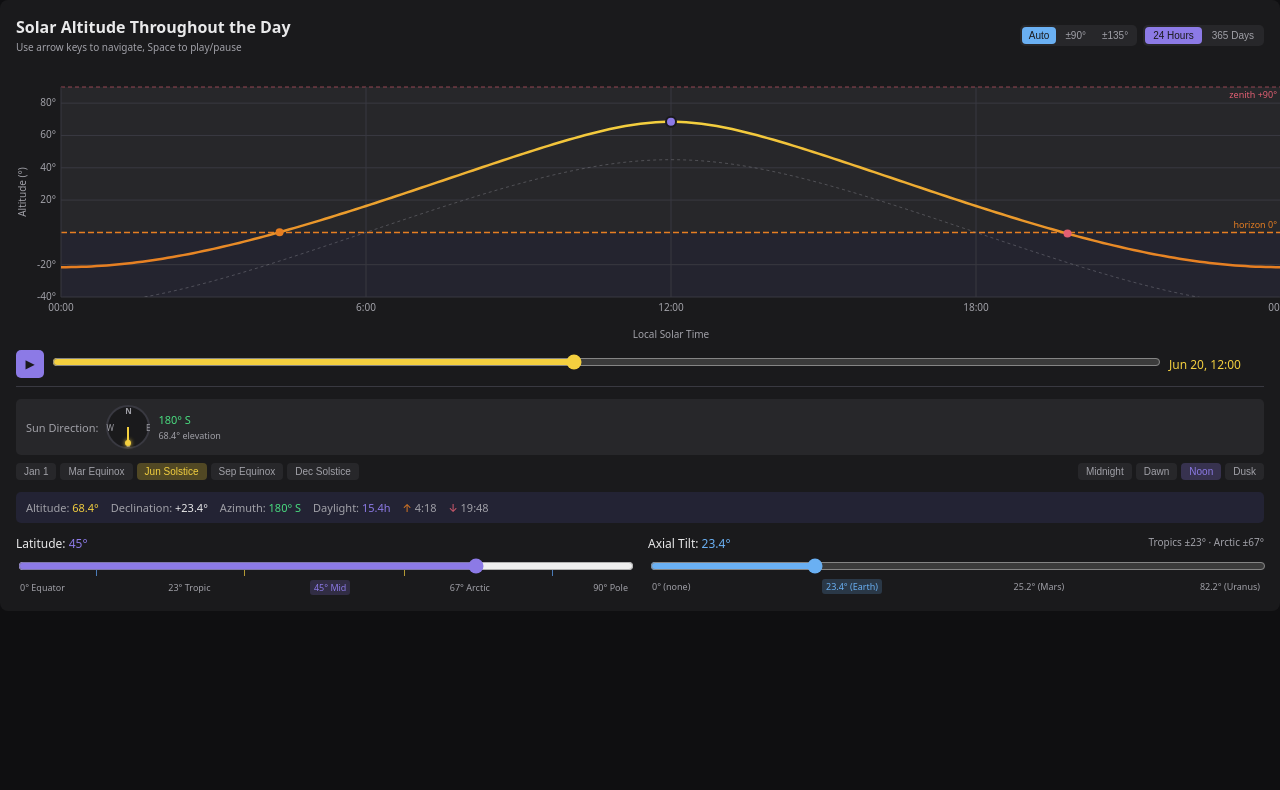
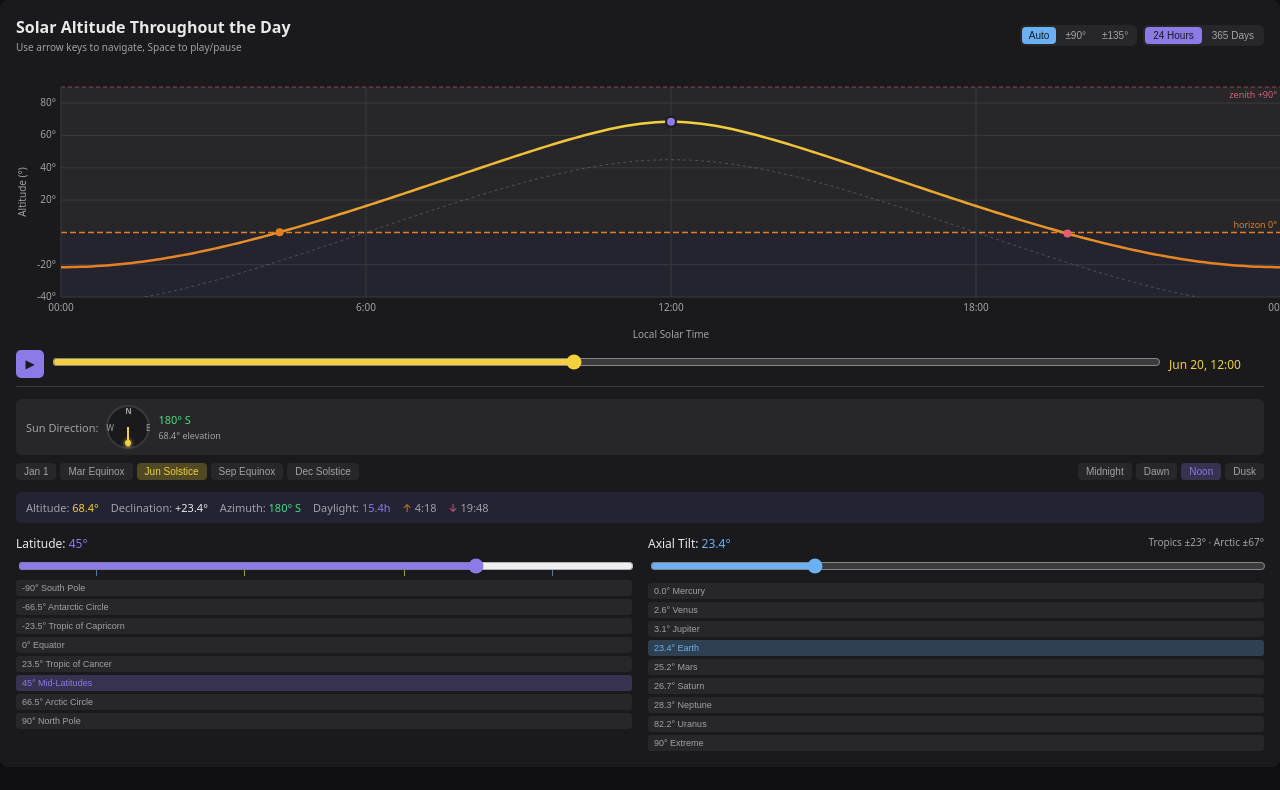
Before and after one commit to johnhenry/sun-in-sky, a React (Vite) app: page / in a window 1280 px wide. Shown: the top 790 px of the page. Built offline with nearby package versions, Linux system fonts and the light colour scheme.

Commit message:
fix lesons

```diff
--- a/src/App.jsx
+++ b/src/App.jsx
@@ -113,8 +113,11 @@ const SunPositionViz = () => {
     return getAltitude(hour, decl);
   };
 
+  // FIX #2: Ensure path generation works at poles
   const computeDayAltitudes = (decl) => {
     const points = [];
+    // At the poles (latitude ±90), sun altitude is constant throughout the day
+    // It equals the declination. We still need to generate points for rendering.
     for (let i = 0; i <= 240; i++) {
       const hour = i / 10;
       points.push({ hour, altitude: getAltitude(hour, decl) });
@@ -181,7 +184,8 @@ const SunPositionViz = () => {
     }));
   }, [equinoxAltitudes, graphWidth, yMax, yRange, viewMode]);
 
-  const pathD = curveData.map((p, i) => `${i === 0 ? 'M' : 'L'} ${p.x} ${p.y}`).join(' ');
+  // FIX #2: Ensure path is always generated even at poles where altitude is constant
+  const pathD = curveData.length > 0 ? curveData.map((p, i) => `${i === 0 ? 'M' : 'L'} ${p.x} ${p.y}`).join(' ') : '';
   const equinoxPathD = equinoxCurve ? equinoxCurve.map((p, i) => `${i === 0 ? 'M' : 'L'} ${p.x} ${p.y}`).join(' ') : '';
 
   const horizonY = altToY(0);
@@ -212,21 +216,30 @@ const SunPositionViz = () => {
     : (curveData.filter(p => p.altitude >= 0).length / curveData.length) * 24
   ) : null;
 
-  // Presets that adapt to current tilt
+  // FIX #5: All planet axial tilts as bookmarks (sorted 0° to 90°)
   const tiltPresets = [
-    { value: 0, label: '0° (none)' },
-    { value: 23.45, label: '23.4° (Earth)' },
-    { value: 25.19, label: '25.2° (Mars)' },
-    { value: 82.23, label: '82.2° (Uranus)' },
+    { value: 0.034, label: '0.0° Mercury' },
+    { value: 2.6, label: '2.6° Venus' },
+    { value: 3.1, label: '3.1° Jupiter' },
+    { value: 23.4, label: '23.4° Earth' },
+    { value: 25.2, label: '25.2° Mars' },
+    { value: 26.7, label: '26.7° Saturn' },
+    { value: 28.3, label: '28.3° Neptune' },
+    { value: 82.2, label: '82.2° Uranus' },
+    { value: 90, label: '90° Extreme' },
   ];
 
-  const latPresets = useMemo(() => [
+  // FIX #3: Fixed latitude bookmarks with proper geographic labels
+  const latPresets = [
+    { value: -90, label: '-90° South Pole' },
+    { value: -66.5, label: '-66.5° Antarctic Circle' },
+    { value: -23.5, label: '-23.5° Tropic of Capricorn' },
     { value: 0, label: '0° Equator' },
-    { value: Math.round(tropicLat), label: `${Math.round(tropicLat)}° Tropic` },
-    { value: 45, label: '45° Mid' },
-    { value: Math.round(arcticLat), label: `${Math.round(arcticLat)}° Arctic` },
-    { value: 90, label: '90° Pole' },
-  ], [tropicLat, arcticLat]);
+    { value: 23.5, label: '23.5° Tropic of Cancer' },
+    { value: 45, label: '45° Mid-Latitudes' },
+    { value: 66.5, label: '66.5° Arctic Circle' },
+    { value: 90, label: '90° North Pole' },
+  ];
 
   // Key dates with accurate day numbers
   const datePresets = [
@@ -576,8 +589,8 @@ const SunPositionViz = () => {
           <path d={equinoxPathD} fill="none" stroke="#a1a1a8" strokeWidth="1" strokeDasharray="3,3" opacity="0.35" clipPath="url(#graphClip)" />
         )}
 
-        {/* Sun path */}
-        <path d={pathD} fill="none" stroke="url(#sunGradient)" strokeWidth={viewMode === 'day' ? 2.5 : 1.2} clipPath="url(#graphClip)" />
+        {/* Sun path - FIX #2: Always render, even at poles where it's a horizontal line */}
+        {pathD && <path d={pathD} fill="none" stroke="url(#sunGradient)" strokeWidth={viewMode === 'day' ? 2.5 : 1.2} clipPath="url(#graphClip)" />}
 
         {/* Sunrise/sunset markers */}
         {viewMode === 'day' && sunrisePoint && (
@@ -713,8 +726,8 @@ const SunPositionViz = () => {
         </span>
       </div>
 
-      {/* Compass indicator (day view only) */}
-      {viewMode === 'day' && currentAltitude > -18 && (
+      {/* Compass indicator (day view only) - FIX #1: Always visible, shows sun azimuth even below horizon */}
+      {viewMode === 'day' && (
         <div style={{
           display: 'flex',
           alignItems: 'center',
@@ -883,7 +896,7 @@ const SunPositionViz = () => {
             {declination >= 0 ? '+' : ''}{declination.toFixed(1)}°
           </span>
         </div>
-        {viewMode === 'day' && currentAltitude > -18 && (
+        {viewMode === 'day' && (
           <div>
             <span style={{ color: '#a1a1a8' }}>Azimuth: </span>
             <span
@@ -999,21 +1012,32 @@ const SunPositionViz = () => {
             )}
           </div>
 
-          <div style={{ display: 'flex', justifyContent: 'space-between', fontSize: '9px' }}>
+          {/* FIX #4: Latitude bookmarks anchored to left in a column layout */}
+          <div style={{ display: 'flex', flexDirection: 'column', gap: '3px', fontSize: '9px', marginTop: '4px' }}>
             {latPresets.map(p => (
-              <span
+              <button
                 key={p.label}
                 onClick={() => setLatitude(p.value)}
                 style={{
                   cursor: 'pointer',
-                  padding: '1px 4px',
+                  padding: '3px 6px',
                   borderRadius: '3px',
-                  backgroundColor: Math.abs(latitude - p.value) < 2 ? 'rgba(140, 122, 230, 0.2)' : 'transparent',
+                  border: 'none',
+                  textAlign: 'left',
+                  backgroundColor: Math.abs(latitude - p.value) < 2 ? 'rgba(140, 122, 230, 0.25)' : '#27272a',
                   color: Math.abs(latitude - p.value) < 2 ? '#8c7ae6' : '#a1a1a8',
+                  fontSize: '9px',
+                  transition: 'all 0.15s ease',
+                }}
+                onMouseOver={(e) => {
+                  if (Math.abs(latitude - p.value) >= 2) e.target.style.backgroundColor = 'rgba(140, 122, 230, 0.1)';
+                }}
+                onMouseOut={(e) => {
+                  if (Math.abs(latitude - p.value) >= 2) e.target.style.backgroundColor = '#27272a';
                 }}
               >
                 {p.label}
-              </span>
+              </button>
             ))}
           </div>
         </div>
@@ -1045,21 +1069,32 @@ const SunPositionViz = () => {
             style={{ width: '100%', accentColor: '#6ab0f3', marginBottom: '4px', cursor: 'pointer' }}
           />
 
-          <div style={{ display: 'flex', justifyContent: 'space-between', fontSize: '9px' }}>
+          {/* FIX #6: Axial tilt bookmarks anchored to left in a column layout */}
+          <div style={{ display: 'flex', flexDirection: 'column', gap: '3px', fontSize: '9px', marginTop: '4px' }}>
             {tiltPresets.map(p => (
-              <span
+              <button
                 key={p.label}
                 onClick={() => setAxialTilt(p.value)}
                 style={{
                   cursor: 'pointer',
-                  padding: '1px 4px',
+                  padding: '3px 6px',
                   borderRadius: '3px',
-                  backgroundColor: Math.abs(axialTilt - p.value) < 0.5 ? 'rgba(106, 176, 243, 0.2)' : 'transparent',
+                  border: 'none',
+                  textAlign: 'left',
+                  backgroundColor: Math.abs(axialTilt - p.value) < 0.5 ? 'rgba(106, 176, 243, 0.25)' : '#27272a',
                   color: Math.abs(axialTilt - p.value) < 0.5 ? '#6ab0f3' : '#a1a1a8',
+                  fontSize: '9px',
+                  transition: 'all 0.15s ease',
+                }}
+                onMouseOver={(e) => {
+                  if (Math.abs(axialTilt - p.value) >= 0.5) e.target.style.backgroundColor = 'rgba(106, 176, 243, 0.1)';
+                }}
+                onMouseOut={(e) => {
+                  if (Math.abs(axialTilt - p.value) >= 0.5) e.target.style.backgroundColor = '#27272a';
                 }}
               >
                 {p.label}
-              </span>
+              </button>
             ))}
           </div>
         </div>
```
Also changed, not shown: lessons/elementary-lessons.md (+15 -15 lines), lessons/high-school-lessons.md (+1 -1 lines), lessons/middle-school-lessons.md (+22 -22 lines).
